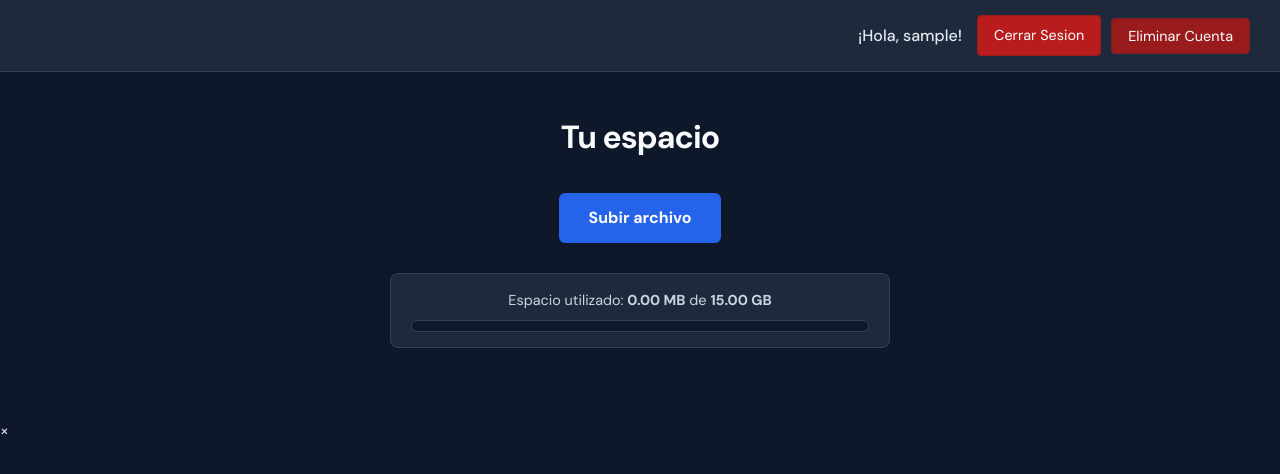
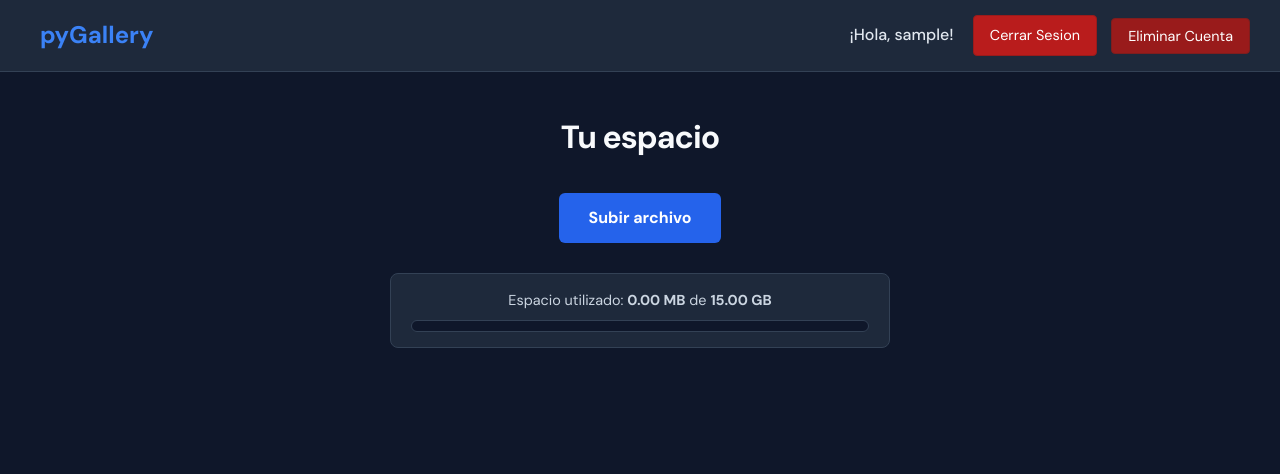
Before and after one commit to oriilol/pygallery, a Flask app: page / in a window 1280 px wide. Shown: the top 474 px of the page. Run offline with Flask 3, Linux system fonts and the light colour scheme; the visitor is signed in with stand-in values (Sample User, id 1); data that the repository does not hold is empty.

Commit message:
Version de prueba (local) para trastear con el programa (en local)

```diff
--- a/app.py
+++ b/app.py
@@ -10,11 +10,10 @@
 app.secret_key = 'super_secreto_clave_clase_smr'
 
 CONFIG_BD = {
-    'host': 'localhost',
     'user': 'pyuser',
     'password': '1234',
     'database': 'pygallery_db'
-}
+    }
 
 CARPETA_IMAGENES = os.path.join('static', 'imagenes')
 app.config['UPLOAD_FOLDER'] = CARPETA_IMAGENES
@@ -261,4 +260,4 @@
     return render_template('compartido.html', foto=foto)
 
 if __name__ == '__main__':
-    app.run(host='192.168.1.39', port=5000, ssl_context=('cert.pem', 'key.pem'), debug=True)
+    app.run(host='0.0.0.0', port=5001, debug=True)
--- a/desktop-sync/sincronizador.py
+++ b/desktop-sync/sincronizador.py
@@ -10,7 +10,7 @@
 from PIL import Image, ImageDraw
 import urllib3
 
-SERVIDOR_URL = "https://pygallery.ddns.net:5000"
+SERVIDOR_URL = "http://127.0.0.1:5000"
 
 EXT_VALIDAS = ('.png', '.jpg', '.jpeg', '.gif', '.webp', '.mp4', '.mov', '.avi', '.mkv', '.webm')
 
@@ -21,7 +21,7 @@
         self.root = root
         self.on_close_callback = on_close_callback
 
-        self.root.title("pygallery Desktop Sync")
+        self.root.title("pygallery Desktop Sync (ver. local de prueba)")
         self.root.geometry("500x550")
         self.root.configure(bg="#1e1e1e")
         self.root.protocol("WM_DELETE_WINDOW", self.on_close_callback)
@@ -49,7 +49,7 @@
 
         tk.Button(self.root, text="INICIAR SESIÓN", command=self.login, bg="#2563eb", fg="white", font=("Arial", 10, "bold"), bd=0, cursor="hand2").pack(pady=30, ipady=10, padx=50, fill="x")
 
-        btn_reg = tk.Label(self.root, text="¿No tienes cuenta? Regístrate aquí", bg="#1e1e1e", fg="#3498db", cursor="hand2")
+        btn_reg = tk.Label(self.root, text="¿No tienes cuenta? Regístrate, cojones", bg="#1e1e1e", fg="#3498db", cursor="hand2")
         btn_reg.pack()
         btn_reg.bind("<Button-1>", lambda e: webbrowser.open(f"{SERVIDOR_URL}/registro"))
 
--- a/static/style.css
+++ b/static/style.css
@@ -1,7 +1,5 @@
-/* IMPORTAR FUENTE DM SANS */
 @import url('https://fonts.googleapis.com/css2?family=DM+Sans:wght@300;400;500;700&display=swap');
 
-/* --- RESET Y BASE --- */
 * {
     box-sizing: border-box;
     margin: 0;
@@ -15,9 +13,11 @@
     line-height: 1.6;
 }
 
-a { text-decoration: none; transition: 0.3s; }
+a {
+    text-decoration: none;
+    transition: 0.3s;
+}
 
-/* --- BARRA DE NAVEGACION --- */
 .barra-usuario {
     background: #1e293b;
     padding: 15px 30px;
@@ -27,7 +27,10 @@
     border-bottom: 1px solid #334155;
 }
 
-.barra-usuario span { margin-right: 15px; font-weight: 500; }
+.barra-usuario span {
+    margin-right: 15px;
+    font-weight: 500;
+}
 
 .btn-nav {
     background: #334155;
@@ -41,10 +44,19 @@
     vertical-align: middle;
     font-family: 'DM Sans', sans-serif;
 }
-.btn-nav:hover { background: #475569; }
 
-.btn-logout { background: #b91c1c; border-color: #991b1b; }
-.btn-logout:hover { background: #dc2626; }
+.btn-nav:hover {
+    background: #475569;
+}
+
+.btn-logout {
+    background: #b91c1c;
+    border-color: #991b1b;
+}
+
+.btn-logout:hover {
+    background: #dc2626;
+}
 
 .btn-eliminar {
     background: #991b1b;
@@ -58,7 +70,6 @@
     background: #dc2626;
 }
 
-/* --- TITULOS Y BOTONES PRINCIPALES --- */
 h1 {
     text-align: center;
     margin-top: 40px;
@@ -80,9 +91,11 @@
     font-weight: 700;
     display: inline-block;
 }
-.boton-grande:hover { background: #1d4ed8; }
 
-/* --- BARRA DE ESPACIO (DENTRO DE INDEX) --- */
+.boton-grande:hover {
+    background: #1d4ed8;
+}
+
 .espacio-container {
     background: #1e293b;
     padding: 15px 20px;
@@ -119,7 +132,6 @@
     background: #ef4444;
 }
 
-/* --- GRID DE LA GALERIA --- */
 .galeria {
     display: grid;
     grid-template-columns: repeat(auto-fill, minmax(280px, 1fr));
@@ -138,7 +150,6 @@
     flex-direction: column;
 }
 
-/* --- MEDIA (FOTOS Y VIDEOS) --- */
 .media-container {
     width: 100%;
     height: 200px;
@@ -149,13 +160,13 @@
     overflow: hidden;
 }
 
-.media-container img, .media-container video {
+.media-container img,
+.media-container video {
     width: 100%;
     height: 100%;
     object-fit: cover;
 }
 
-/* --- INFO DE LA TARJETA --- */
 .card-info {
     padding: 15px;
     text-align: center;
@@ -185,7 +196,6 @@
     color: white;
 }
 
-/* --- FORMULARIOS (LOGIN / SUBIR) --- */
 .form-container {
     background: #1e293b;
     padding: 40px;
@@ -196,7 +206,9 @@
     border: 1px solid #334155;
 }
 
-input[type="text"], input[type="password"], input[type="file"] {
+input[type="text"],
+input[type="password"],
+input[type="file"] {
     width: 100%;
     padding: 12px;
     margin: 10px 0 20px 0;
@@ -219,7 +231,10 @@
     font-weight: 700;
     font-family: 'DM Sans', sans-serif;
 }
-input[type="submit"]:hover { background: #1d4ed8; }
+
+input[type="submit"]:hover {
+    background: #1d4ed8;
+}
 
 .alerta-error {
     background: #450a0a;
@@ -231,6 +246,7 @@
     text-align: left;
     font-size: 0.9em;
 }
+
 .alerta-exito {
     background: #064e3b;
     border: 1px solid #10b981;
@@ -241,3 +257,26 @@
     text-align: left;
     font-size: 0.9em;
 }
+
+.modal {
+    display: none;
+    position: fixed;
+    z-index: 1000;
+    left: 0;
+    top: 0;
+    width: 100%;
+    height: 100%;
+    background-color: rgba(0, 0, 0, 0.9);
+    align-items: center;
+    justify-content: center;
+}
+
+.modal .cerrar {
+    position: absolute;
+    top: 20px;
+    right: 35px;
+    color: #f1f1f1;
+    font-size: 40px;
+    font-weight: bold;
+    cursor: pointer;
+}
--- a/templates/index.html
+++ b/templates/index.html
@@ -10,7 +10,11 @@
 
 <body>
 
-    <div class="barra-usuario">
+    <div class="barra-usuario" style="display: flex; justify-content: space-between; align-items: center;">
+        <div style="font-size: 1.5em; font-weight: bold; color: #3b82f6; margin-left: 10px;">
+            pyGallery
+        </div>
+        <div>
             {% if session.usuario_nombre %}
             <span>¡Hola, {{ session.usuario_nombre }}!</span>
             <a href="/logout" class="btn-nav btn-logout">Cerrar Sesion</a>
@@ -22,6 +26,7 @@
             {% else %}
             <a href="/login" class="btn-nav">Iniciar Sesion</a>
             {% endif %}
+        </div>
     </div>
 
     <h1>Tu espacio</h1>
```
Lines whose indentation alone changed are shown as unchanged.
